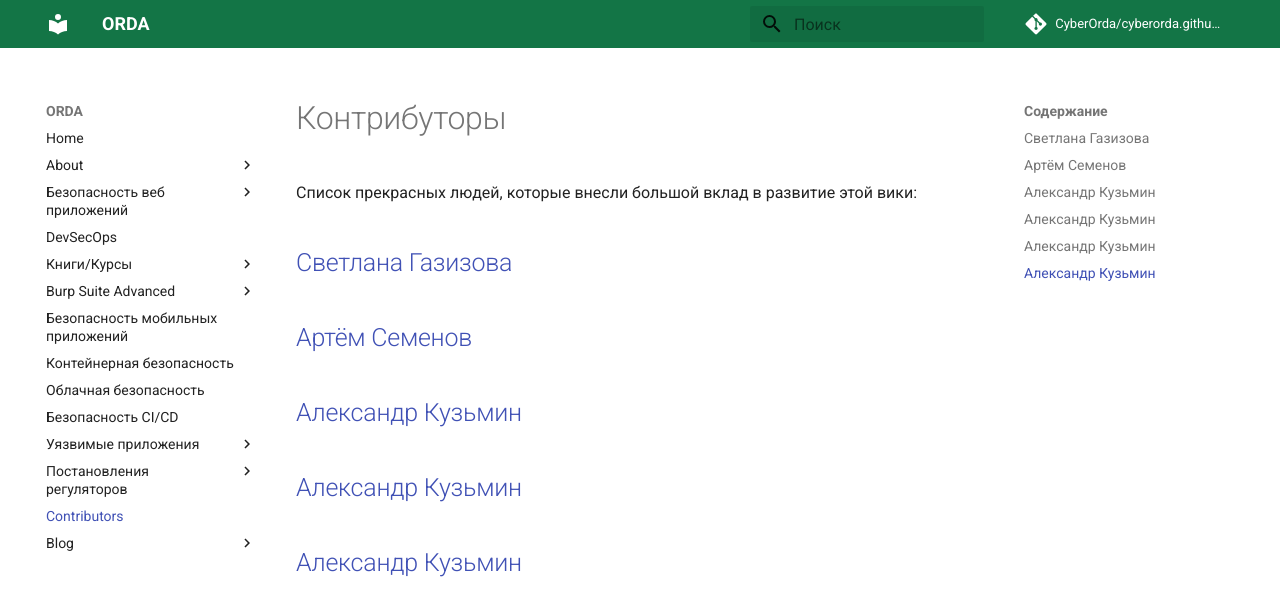
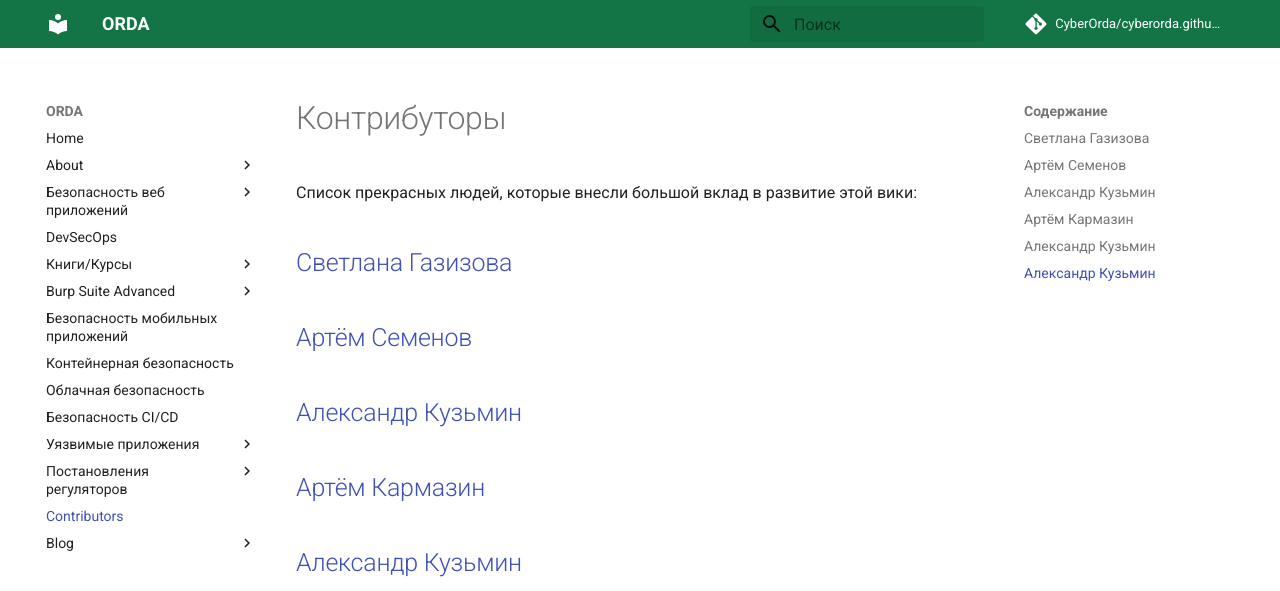
Before and after one commit to CyberOrda/cyberorda.github.io, an MkDocs documentation site: the page built from docs/contributors.md, in a window 1280 px wide. Shown: the top 591 px of the page. Built offline with MkDocs 1.6.1 and Material for MkDocs 9.7.7, drawn with Linux system fonts in a browser that asks for light colours; plug-ins that fetch from the network failed and are left out; comment, search, counter and statistics services are not loaded.

Commit message:
Update contributors

```diff
--- a/docs/contributors.md
+++ b/docs/contributors.md
@@ -10,6 +10,6 @@ hide:
 ## [Светлана Газизова](https://t.me/AppSecJourney)
 ## [Артём Семенов](https://t.me/pwnai)
 ## [Александр Кузьмин](https://t.me/)
+## [Артём Кармазин](https://t.me/)
 ## [Александр Кузьмин](https://t.me/)
 ## [Александр Кузьмин](https://t.me/)
-## [Александр Кузьмин](https://t.me/)
```
